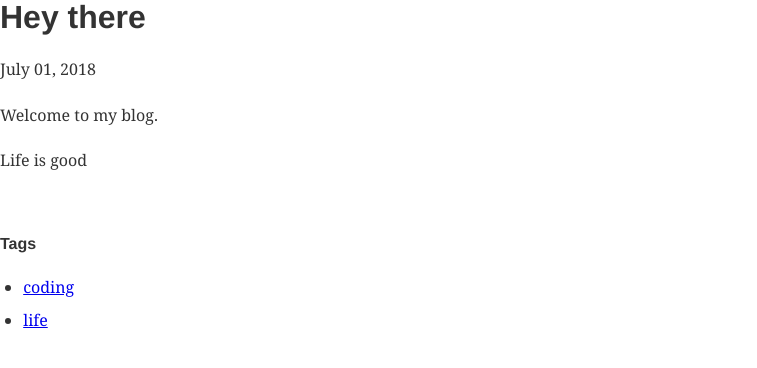
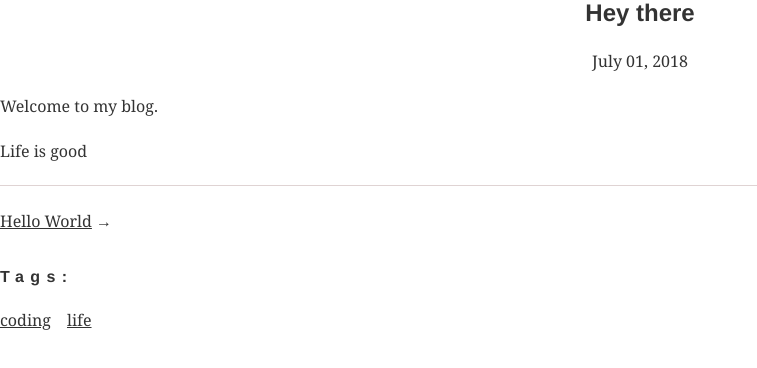
Before and after one commit to ayappa-reddy/swapnils-blog, a Gatsby site: page /blog/2018-07-01-first-post/ in a window 1280 px wide. Shown: the whole page, without its empty margins (0-757 px from the left). Built offline with nearby package versions, Linux system fonts and the light colour scheme; Gatsby itself is replaced by a stand-in of ours; some packages are replaced by stand-ins of ours; what typography-theme-lawton would draw is missing.

Commit message:
Added functionality for previous and next posts

```diff
--- a/gatsby-node.js
+++ b/gatsby-node.js
@@ -30,6 +30,7 @@ exports.createPages = ({ boundActionCreators, graphql }) => {
             id
             frontmatter {
               tags
+              title
               templateKey
             }
             fields {
@@ -47,8 +48,11 @@ exports.createPages = ({ boundActionCreators, graphql }) => {
 
     const posts = result.data.allMarkdownRemark.edges;
 
-    posts.forEach(({ node }) => {
+    posts.forEach(({ node }, index) => {
       const { id, fields, frontmatter } = node;
+
+      const next = index === posts.length - 1 ? false : posts[index + 1].node;
+      const previous = index === 0 ? false : posts[index - 1].node;
 
       const blogPostTemplate = path.resolve(
         `src/templates/${String(frontmatter.templateKey)}.js`,
@@ -61,6 +65,8 @@ exports.createPages = ({ boundActionCreators, graphql }) => {
         // additional data passed via context is available as graphql variables
         context: {
           id,
+          previous,
+          next,
         },
       });
     });
--- a/src/pages/index.js
+++ b/src/pages/index.js
@@ -23,7 +23,7 @@ const PostPreview = styled.article`
 `;
 
 const PostHeader = styled.header``;
-const PostContent = styled.section``;
+const PostInfo = styled.section``;
 
 const PostDate = styled.h3`
   color: #7c7575;
@@ -54,10 +54,10 @@ export default class IndexPage extends Component {
                 </PostHeading>
               </PostHeader>
 
-              <PostContent>
+              <PostInfo>
                 <PostExcerpt>{post.excerpt}</PostExcerpt>
                 <PostLink to={post.fields.slug}>Keep Reading</PostLink>
-              </PostContent>
+              </PostInfo>
             </PostPreview>
           ))}
         </PostsPreview>
--- a/src/templates/blog-post.js
+++ b/src/templates/blog-post.js
@@ -3,6 +3,57 @@ import PropTypes from 'prop-types';
 import Link from 'gatsby-link';
 import { kebabCase } from 'lodash';
 import Content, { HTMLContent } from '../components/Content';
+import styled from 'styled-components';
+
+const Post = styled.article``;
+
+const Heading1 = styled.h1`
+  text-align: center;
+  color: #333;
+`;
+
+const Date = styled.p`
+  text-align: center;
+  color: #333;
+`;
+
+const Tags = styled.section``;
+
+const TagHeading = styled.h4`
+  letter-spacing: 0.4rem;
+  color: #333;
+`;
+
+const TagList = styled.ul`
+  list-style: none;
+  display: flex;
+  margin: 0;
+`;
+
+const TagItem = styled.li`
+  &:not(:last-child) {
+    margin-right: 1rem;
+  }
+`;
+
+const TagLink = styled(Link)`
+  color: #333;
+`;
+
+const PostsMenu = TagList.extend`
+  justify-content: space-between;
+  flex-flow: row wrap;
+  margin-bottom: 1.5rem;
+`;
+
+const PostLink = styled(Link)`
+  color: #333;
+`;
+
+const Divider = styled.div`
+  border-bottom: 1px solid #dfd3d3;
+  margin-bottom: 1.5rem;
+`;
 
 export const BlogPostTemplate = ({
   title,
@@ -11,28 +62,50 @@ export const BlogPostTemplate = ({
   content,
   contentComponent,
   tags,
+  previousPost,
+  nextPost,
 }) => {
   const PostContent = contentComponent || Content;
 
   return (
-    <div>
-      <h1>{title}</h1>
-      <p>{date}</p>
+    <Post>
+      <Heading1>{title}</Heading1>
+      <Date>{date}</Date>
       <p>{description}</p>
       <PostContent content={content} />
+      <Divider />
+      <PostsMenu>
+        {previousPost && (
+          <li>
+            &larr;{' '}
+            <PostLink to={previousPost.fields.slug} rel="prev">
+              {previousPost.frontmatter.title}
+            </PostLink>
+          </li>
+        )}
+
+        {nextPost && (
+          <li>
+            <PostLink to={nextPost.fields.slug} rel="next">
+              {nextPost.frontmatter.title}
+            </PostLink>{' '}
+            &rarr;
+          </li>
+        )}
+      </PostsMenu>
       {tags && tags.length ? (
-        <div style={{ marginTop: `4rem` }}>
-          <h4>Tags</h4>
-          <ul>
+        <Tags>
+          <TagHeading>Tags:</TagHeading>
+          <TagList>
             {tags.map(tag => (
-              <li key={tag + `tag`}>
-                <Link to={`/tags/${kebabCase(tag)}`}>{tag}</Link>
-              </li>
+              <TagItem key={tag + `tag`}>
+                <TagLink to={`/tags/${kebabCase(tag)}`}>{tag}</TagLink>
+              </TagItem>
             ))}
-          </ul>
-        </div>
+          </TagList>
+        </Tags>
       ) : null}
-    </div>
+    </Post>
   );
 };
 
@@ -43,8 +116,9 @@ BlogPostTemplate.propTypes = {
   contentComponent: PropTypes.func,
 };
 
-const BlogPost = ({ data }) => {
-  const { markdownRemark: post } = data;
+const BlogPost = props => {
+  const { markdownRemark: post } = props.data;
+  const { previous, next } = props.pathContext;
   return (
     <BlogPostTemplate
       title={post.frontmatter.title}
@@ -53,6 +127,8 @@ const BlogPost = ({ data }) => {
       content={post.html}
       contentComponent={HTMLContent}
       tags={post.frontmatter.tags}
+      previousPost={previous}
+      nextPost={next}
     />
   );
 };
```
